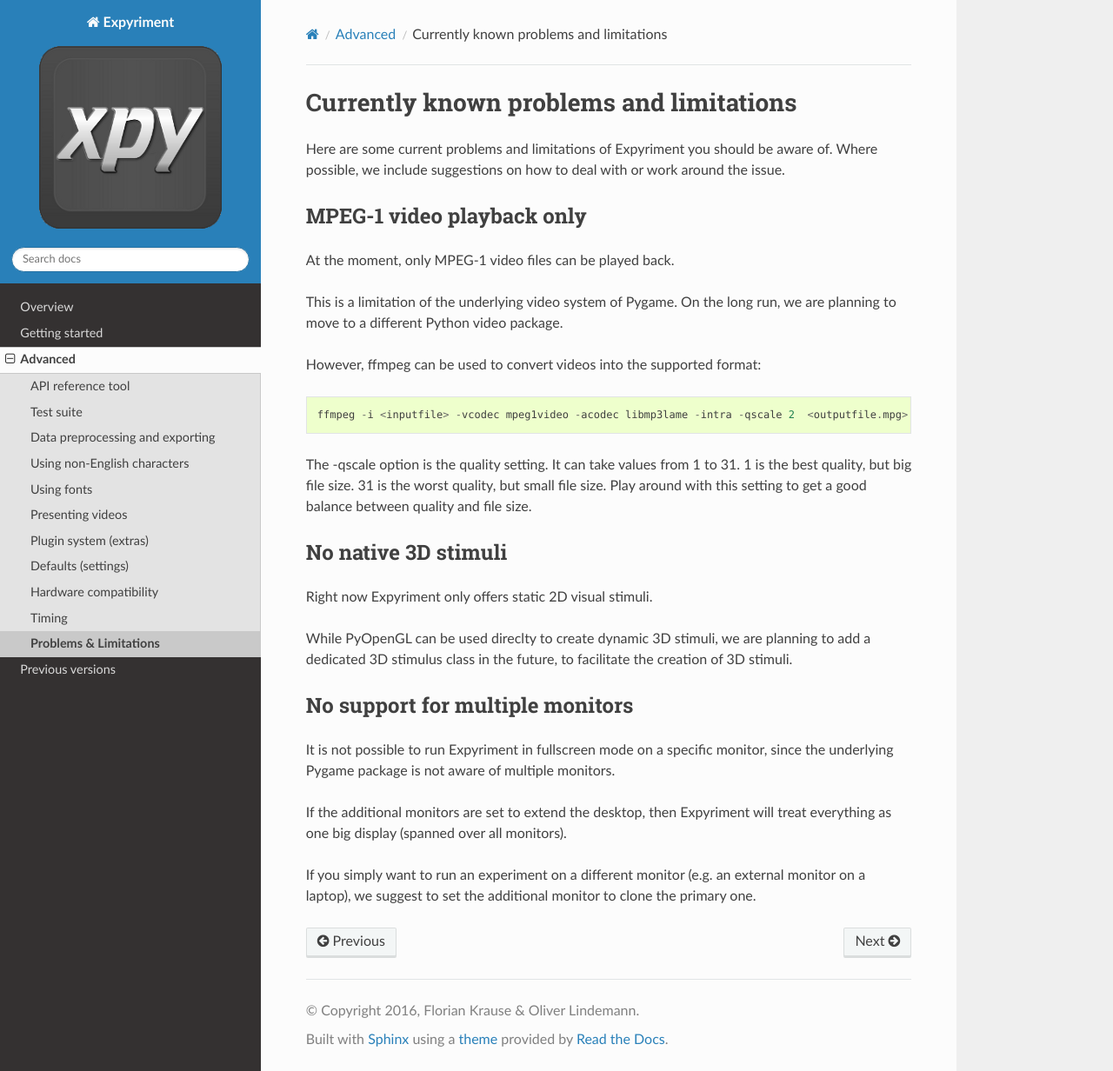
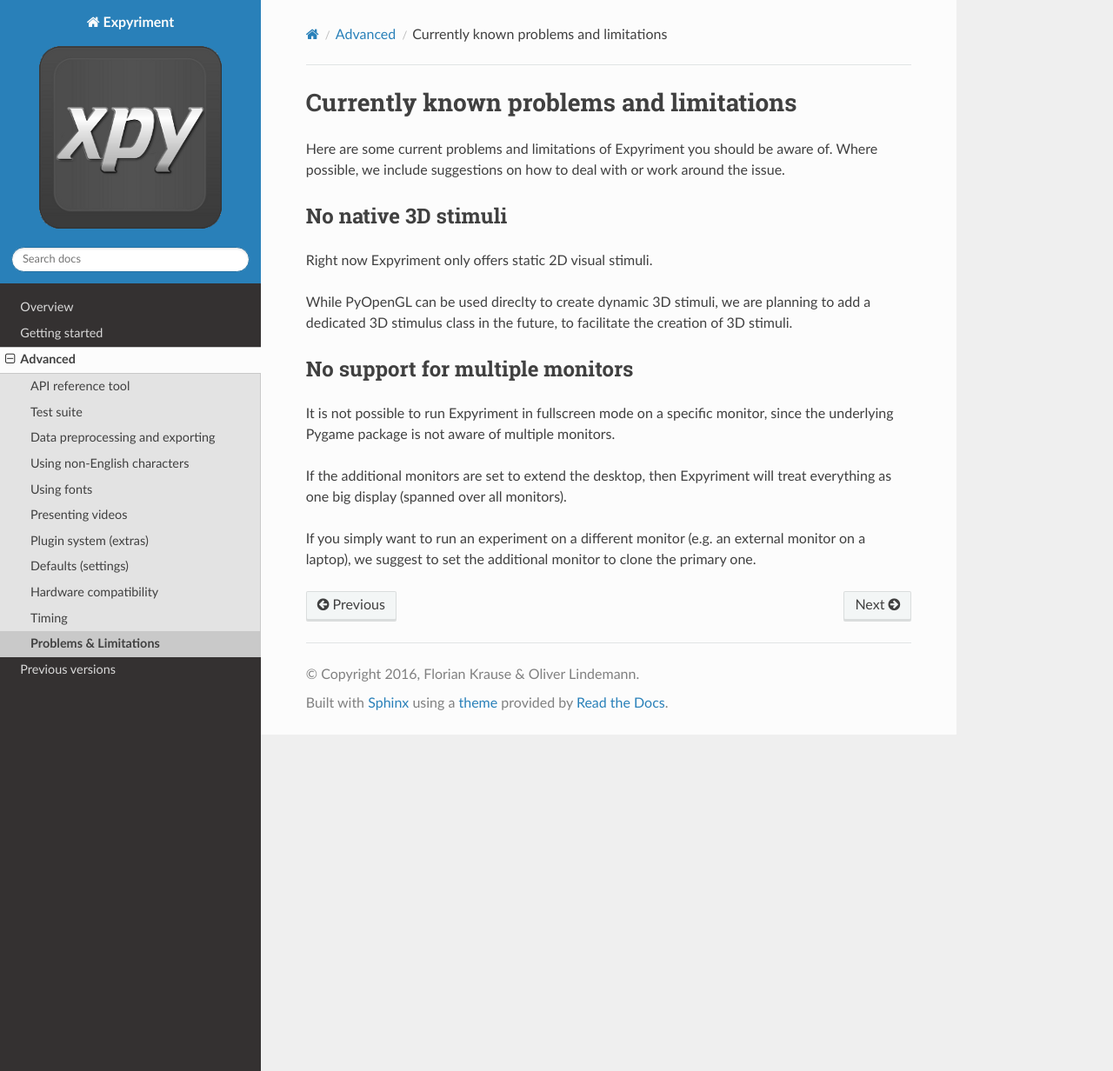
Before and after one commit to expyriment/expyriment, a Sphinx documentation site: the page built from documentation/sphinx/Problems.rst, in a window 1280 px wide and 1232 px high. Shown: the whole window at 87% size. Built offline with Sphinx 7.4.7 and the Read the Docs theme 2.0.0, drawn with Linux system fonts in a browser that asks for light colours; pages that are not in the unit, such as notebooks, are missing from menus.

Commit message:
Update Problems.rst

```diff
--- a/documentation/sphinx/Problems.rst
+++ b/documentation/sphinx/Problems.rst
@@ -4,22 +4,6 @@
 Here are some current problems and limitations of Expyriment you should be
 aware of. Where possible, we include suggestions on how to deal with or work
 around the issue.
-
-MPEG-1 video playback only
---------------------------
-At the moment, only MPEG-1 video files can be played back.
-
-This is a limitation of the underlying video system of Pygame. On the long run,
-we are planning to move to a different Python video package.
-
-However, ffmpeg can be used to convert videos into the supported format::
-
-    ffmpeg -i <inputfile> -vcodec mpeg1video -acodec libmp3lame -intra -qscale 2  <outputfile.mpg>
-
-The -qscale option is the quality setting. It can take values from 1 to 31.
-1 is the best quality, but big file size. 31 is the worst quality, but
-small file size. Play around with this setting to get a good balance
-between quality and file size.
 
 No native 3D stimuli
 --------------------
```
